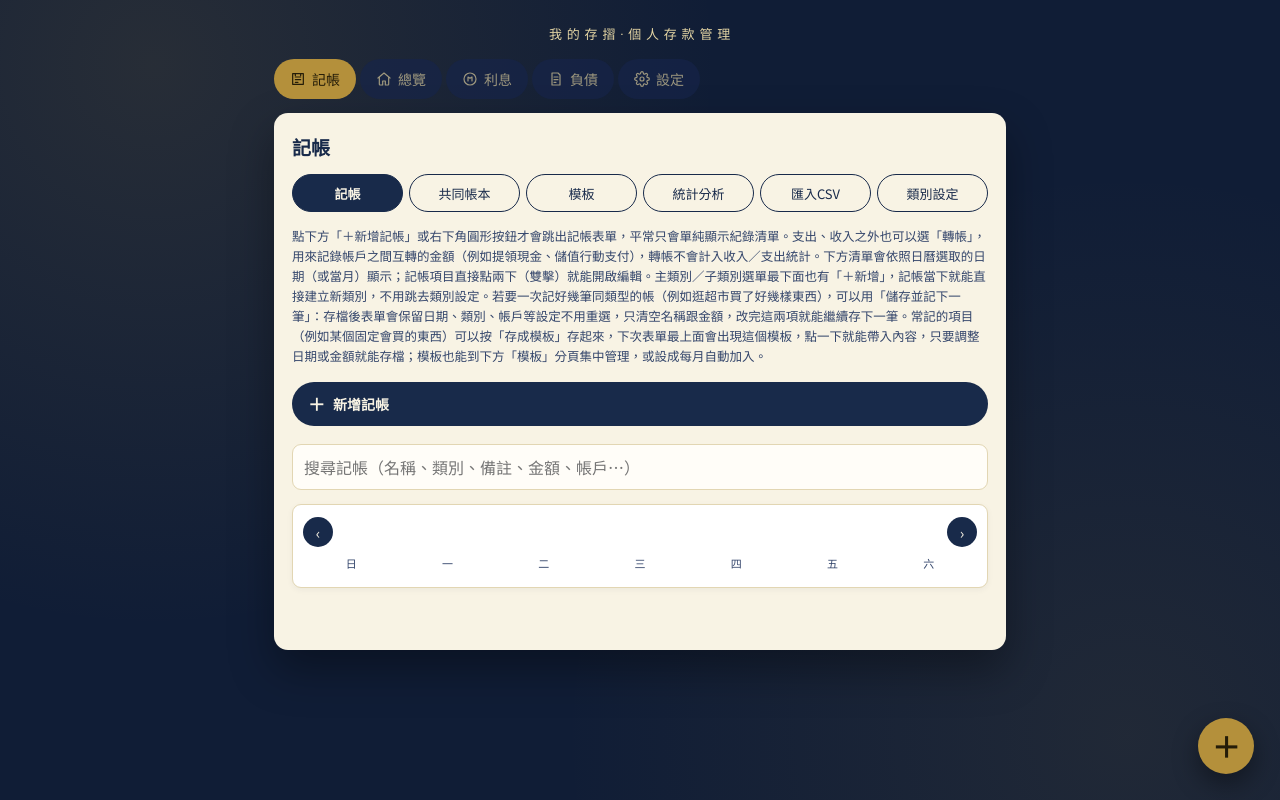
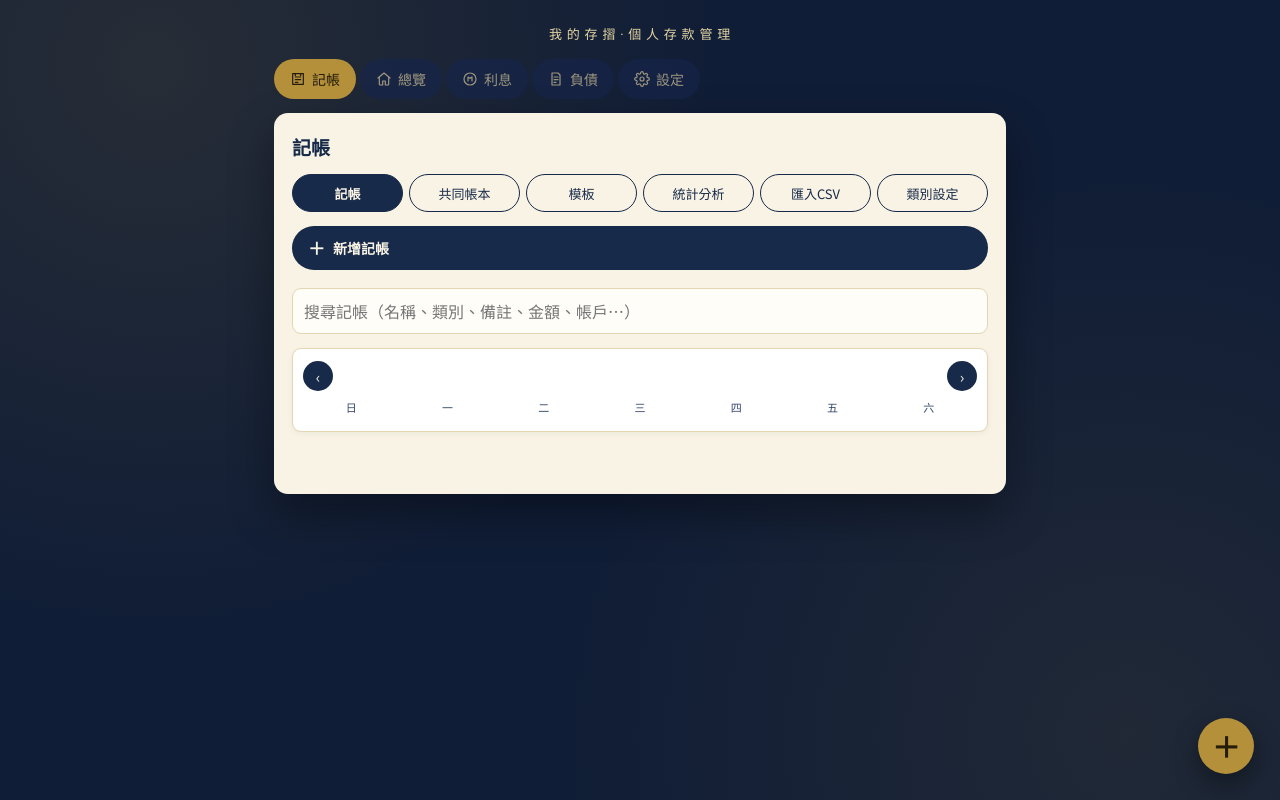
Before and after one commit to christypy/my-finance-tracker, a plain HTML site: page index.html in a window 1280 px wide. Drawn offline with Linux system fonts and the light colour scheme.

Commit message:
ˊ移除過多文字

```diff
--- a/index.html
+++ b/index.html
@@ -774,7 +774,7 @@
       <!-- 記帳：紀錄（含新增/編輯記帳與轉帳） -->
       <div id="trSub-records">
         <div id="recurringBanner"></div>
-        <p class="hint">點下方「＋新增記帳」或右下角圓形按鈕才會跳出記帳表單，平常只會單純顯示紀錄清單。支出、收入之外也可以選「轉帳」，用來記錄帳戶之間互轉的金額（例如提領現金、儲值行動支付），轉帳不會計入收入／支出統計。下方清單會依照日曆選取的日期（或當月）顯示；記帳項目直接點兩下（雙擊）就能開啟編輯。主類別／子類別選單最下面也有「＋新增」，記帳當下就能直接建立新類別，不用跳去類別設定。若要一次記好幾筆同類型的帳（例如逛超市買了好幾樣東西），可以用「儲存並記下一筆」：存檔後表單會保留日期、類別、帳戶等設定不用重選，只清空名稱跟金額，改完這兩項就能繼續存下一筆。常記的項目（例如某個固定會買的東西）可以按「存成模板」存起來，下次表單最上面會出現這個模板，點一下就能帶入內容，只要調整日期或金額就能存檔；模板也能到下方「模板」分頁集中管理，或設成每月自動加入。</p>
+        <!-- <p class="hint">點下方「＋新增記帳」或右下角圓形按鈕才會跳出記帳表單，平常只會單純顯示紀錄清單。支出、收入之外也可以選「轉帳」，用來記錄帳戶之間互轉的金額（例如提領現金、儲值行動支付），轉帳不會計入收入／支出統計。下方清單會依照日曆選取的日期（或當月）顯示；記帳項目直接點兩下（雙擊）就能開啟編輯。主類別／子類別選單最下面也有「＋新增」，記帳當下就能直接建立新類別，不用跳去類別設定。若要一次記好幾筆同類型的帳（例如逛超市買了好幾樣東西），可以用「儲存並記下一筆」：存檔後表單會保留日期、類別、帳戶等設定不用重選，只清空名稱跟金額，改完這兩項就能繼續存下一筆。常記的項目（例如某個固定會買的東西）可以按「存成模板」存起來，下次表單最上面會出現這個模板，點一下就能帶入內容，只要調整日期或金額就能存檔；模板也能到下方「模板」分頁集中管理，或設成每月自動加入。</p> -->
         <details class="entry-wrap" id="trDetails">
           <summary><span class="plus">＋</span><span id="trFormTitle">新增記帳</span></summary>
           <form class="entry" id="trForm">
```
